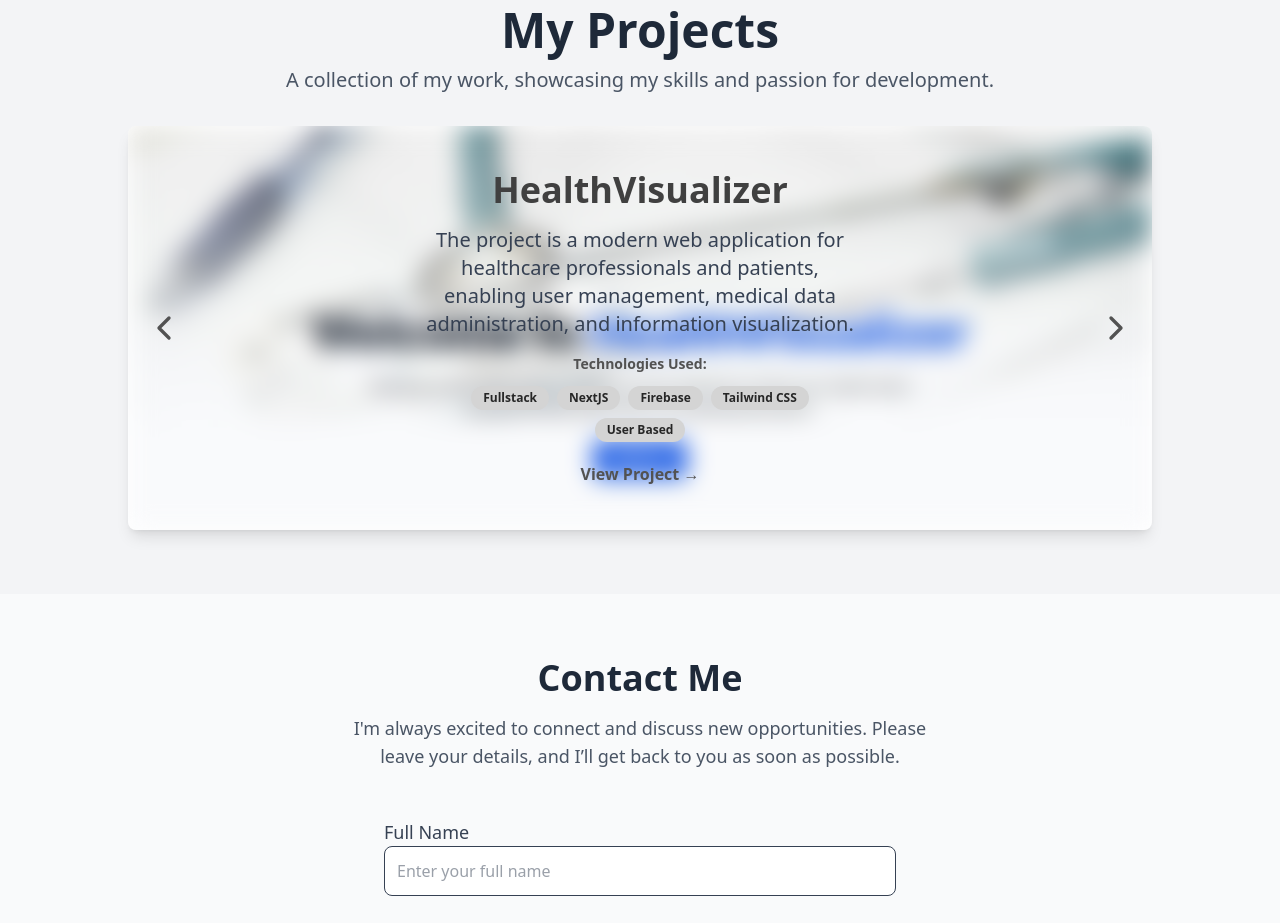
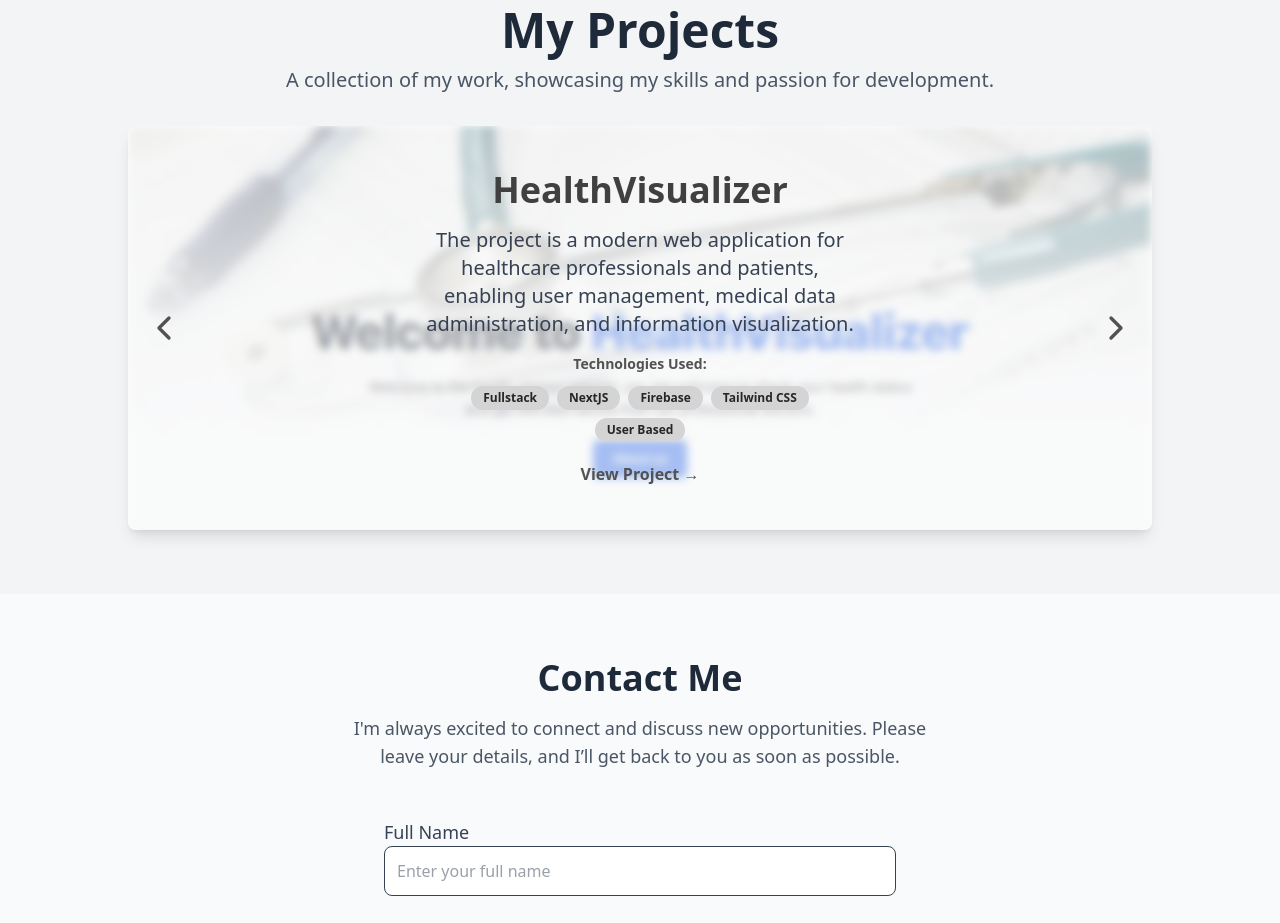
Before and after one commit to CoderxX22/Profoilo, a React (Vite) app: page / in a window 1280 px wide. Shown: the part 1920-2843 px from the top of the page. Built offline with nearby package versions, Linux system fonts and the light colour scheme.

Commit message:
projects bg

```diff
--- a/src/components/Projects.jsx
+++ b/src/components/Projects.jsx
@@ -72,12 +72,19 @@ const Projects = () => {
             className="w-full flex flex-col md:flex-row items-center justify-center"
           >
             {/* Background Blur Image */}
-            <div
-              className="absolute inset-0 bg-cover bg-center rounded-lg blur-md dark:invert-100 dark:grayscale-100"
-              style={{
-                backgroundImage: `url(${projects[currentIndex].image})`,
-              }}
-            />
+            <div className="absolute inset-0">
+  {/* Background Image */}
+              <div
+                className="absolute inset-0 bg-cover bg-center rounded-lg blur-xs"
+                style={{
+                  backgroundImage: `url(${projects[currentIndex].image})`,
+                }}
+              />
+
+              {/* Semi-transparent Gray Overlay */}
+              <div className="absolute inset-0 dark:bg-neutral-900 bg-neutral-50 opacity-60 rounded-lg" />
+            </div>
+
 
             {/* Project Details */}
             <div className="relative w-full lg:w-1/2 p-4 md:p-6 text-center z-10">
```
Also changed, not shown: 1 other file (tests, documents, lock files or other folders).
